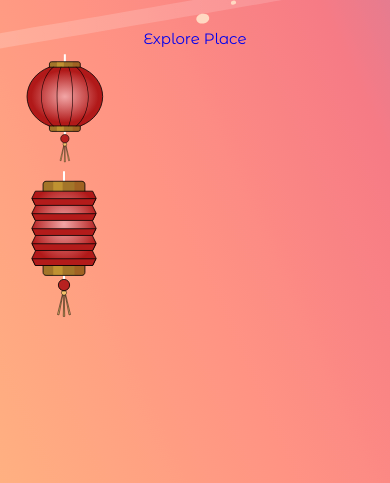
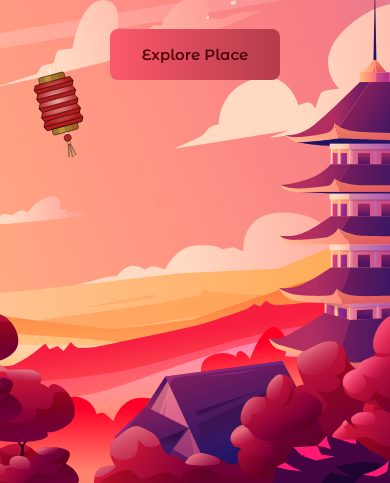
Before and after one commit to yarasa27/Responsive-Temple-Website, a plain HTML site: page index.html in a window 390 px wide. Shown: the part 361-844 px from the top of the page. Drawn offline with nearby package versions, Linux system fonts and the light colour scheme.

Commit message:
home css and html finished and starting breakpoints

```diff
--- a/assets/css/styles.css
+++ b/assets/css/styles.css
@@ -180,7 +180,41 @@ img {
 }
 .home__button{
   display: inline-flex;
+  background: var(--gradient-color);
+  color: var(--black-color);
+  font-weight: var(--font-semi-bold);
+  padding: 1rem 2rem;
+  border-radius: .5rem;
+  transition: box-shadow .4s;
 }
+.home__button:hover{
+  box-shadow: 0 16px 48px hsl(353, 90%, 56%, .4)
+}
+.home__lantern-1,
+.home__lantern-2{
+  position: absolute;
+  width: 50px;
+}
+.home__lantern-1{
+  top: 2.5rem;
+  right: .5rem;
+  rotate: 15deg;
+}
+.home__lantern-2{
+  left: .75rem;
+  bottom: -5rem;
+  rotate: -15deg;
+}
+.home__images img{
+  position: absolute;
+  max-width: initial;
+  width: 800px;
+  right: -9.2rem;
+  bottom: 0;
+  filter: saturate(1.3);
+}
+
+
 
 /* Sakura petals */
 
```
